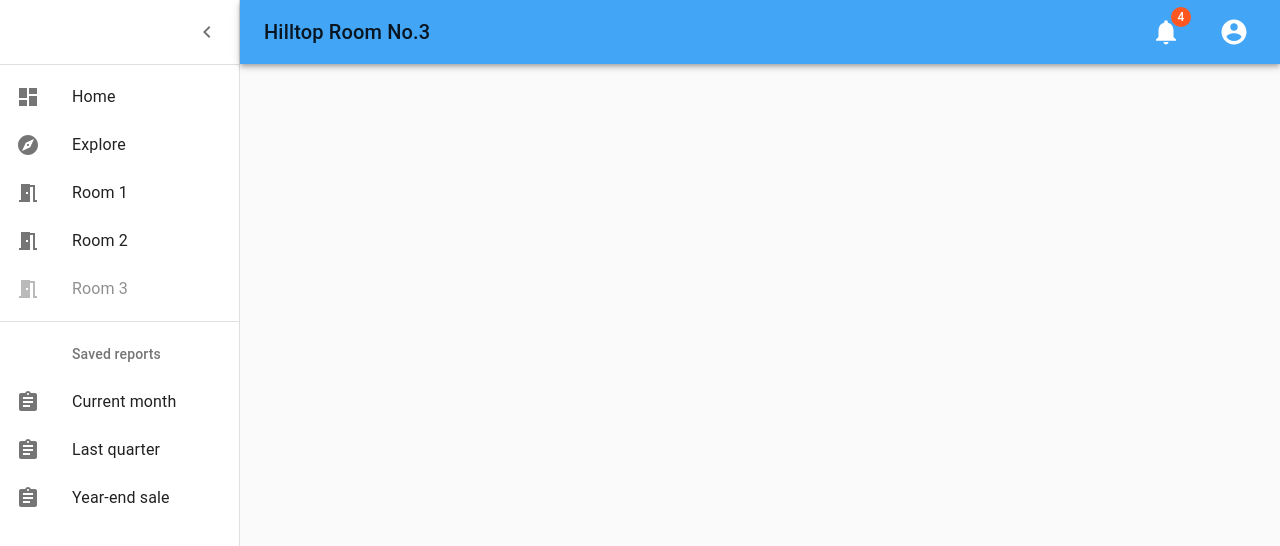
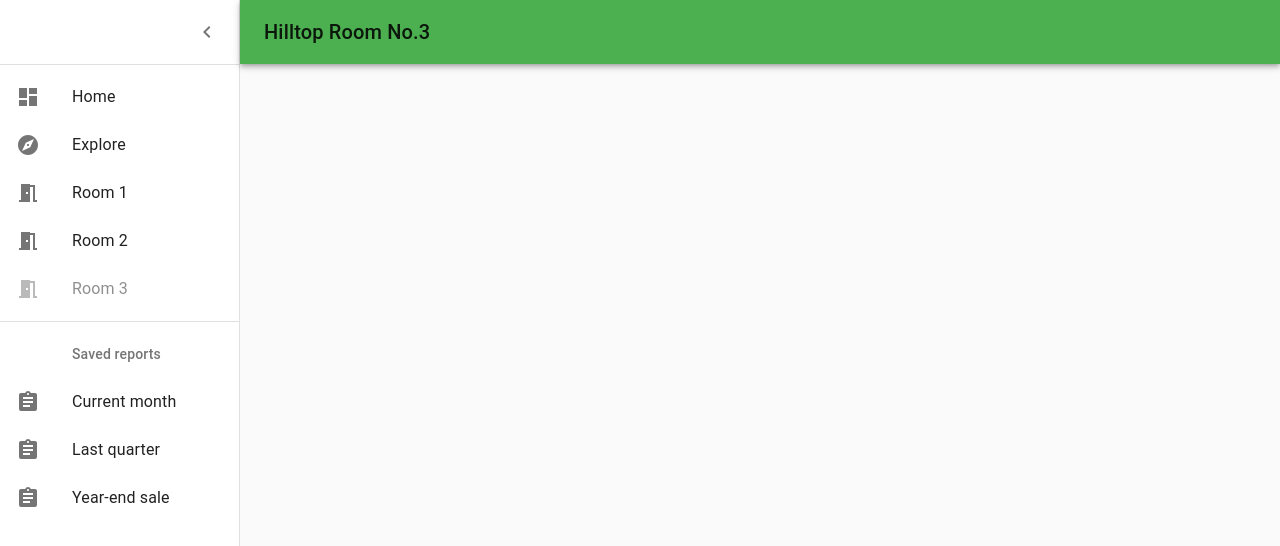
Before and after one commit to TomTheMystik/hilltopwebsite, a React (Create React App) app in the folder hilltopwebsite/: page /Room3 in a window 1280 px wide. Shown: the top 546 px of the page. Built offline with nearby package versions, Linux system fonts and the light colour scheme.

Commit message:
Add grid structure to homepage

```diff
--- a/hilltopwebsite/src/CustomDrawer.jsx
+++ b/hilltopwebsite/src/CustomDrawer.jsx
@@ -103,17 +103,6 @@ const useStyles = makeStyles((theme) => ({
     fixedHeight: {
       height: 240,
     },
-    headerIcons: {
-      borderLeft: 40,
-      fontSize: 30,
-      color: 'white',
-    },
-    NotificationButton: {
-      flexGrow: 2,
-    },
-    AccountButton: {
-      flexGrow: 2,
-    },
   }));
 
 const CustomDrawer = (props) => {
@@ -140,19 +129,7 @@ const CustomDrawer = (props) => {
           <Typography component="h1" variant="h6" color="inherit" noWrap className={classes.title}>
             {title}
           </Typography>
-          <IconButton color="inherit" className={classes.NotificationButton}>
-            <Badge badgeContent={4} color="secondary">
-              <NotificationsIcon className={classes.headerIcons} />
-            </Badge>
-          </IconButton>
-          <IconButton
-              edge="end"
-              aria-label="account of current user"
-              color="inherit"
-              className={classes.AccountButton}
-            >
-              <AccountCircleIcon className={classes.headerIcons} />
-            </IconButton>
+
         </Toolbar>
       </AppBar>
 
--- a/hilltopwebsite/src/HomeScreen.js
+++ b/hilltopwebsite/src/HomeScreen.js
@@ -7,16 +7,15 @@ import Link from '@material-ui/core/Link';
 import CustomDrawer from './CustomDrawer';
 import { makeStyles } from '@material-ui/core/styles';
 import ReactWeather, { useOpenWeather } from 'react-open-weather';
+import Grid from '@material-ui/core/Grid';
+import hilltop from './assets/hilltop.jpeg';
+
 
 function Copyright() {
   return (
     <Typography variant="body2" color="textSecondary" align="center">
-      {'Copyright © '}
-      <Link color="inherit" href="https://material-ui.com/">
-        Hilltop Drumbo
-      </Link>{' '}
+      {'Copyright © Hilltop Drumbo '}
       {new Date().getFullYear()}
-      {'.'}
     </Typography>
   );
 }
@@ -31,13 +30,8 @@ const useStyles = makeStyles((theme) => ({
     height: '100vh',
     overflow: 'auto',
   },
-  container: {
-    paddingTop: theme.spacing(4),
-    paddingBottom: theme.spacing(4),
-  },
-  weatherContainer: {
-    height: 500,
-    width: 500
+  containerSpacing: {
+    padding: 10,
   },
 
 }));
@@ -65,8 +59,30 @@ const HomeScreen = ( props ) => {
 
       <main className={classes.content}>
         <div className={classes.appBarSpacer} />
-        <Container maxWidth="lg" className={classes.container}>
-        <Container maxWidth="sm" className={classes.weatherContainer}>
+
+        <Grid container spacing={3} className={classes.containerSpacing}>
+
+        <Grid item xs={12}>
+
+          <img src={hilltop} width={1000} />
+
+        </Grid>
+
+          <Grid item xs={3}>
+
+            <ReactWeather
+              isLoading={isLoading}
+              errorMessage={errorMessage}
+              data={data}
+              lang="en"
+              locationLabel="Drumbo"
+              unitsLabels={{ temperature: '°C', windSpeed: 'Km/h' }}
+              showForecast
+            />
+
+          </Grid>
+
+          <Grid item xs={3}>
 
             <ReactWeather
               isLoading={isLoading}
@@ -77,12 +93,54 @@ const HomeScreen = ( props ) => {
               unitsLabels={{ temperature: 'C', windSpeed: 'Km/h' }}
               showForecast
             />
-          </Container>
 
-          <Box pt={4}>
+          </Grid>
+
+          <Grid item xs={3}>
+
+            <ReactWeather
+              isLoading={isLoading}
+              errorMessage={errorMessage}
+              data={data}
+              lang="en"
+              locationLabel="Drumbo"
+              unitsLabels={{ temperature: 'C', windSpeed: 'Km/h' }}
+              showForecast
+            />
+
+          </Grid>
+          <Grid item xs={3}>
+
+            <ReactWeather
+              isLoading={isLoading}
+              errorMessage={errorMessage}
+              data={data}
+              lang="en"
+              locationLabel="Drumbo"
+              unitsLabels={{ temperature: 'C', windSpeed: 'Km/h' }}
+              showForecast
+            />
+
+          </Grid>
+
+          <Grid item xs={12}>
+
+
               <Copyright />
-          </Box>
-        </Container>
+
+
+          </Grid>
+
+
+
+
+
+
+        </Grid>
+
+
+
+
       </main>
     </div>
   );
--- a/hilltopwebsite/src/theme.js
+++ b/hilltopwebsite/src/theme.js
@@ -5,12 +5,17 @@ import {colors} from '@material-ui/core';
 const theme = createMuiTheme({
   palette: {
     primary: {
-      main: colors.blue[400],
+      main: colors.green[500],
     },
     secondary: {
       main: colors.deepOrange[500],
     },
   },
+  headerIcons: {
+    borderLeft: 40,
+    fontSize: 30,
+    color: 'white',
+  },
 });
 
 export default theme;
```
Also changed, not shown: hilltopwebsite/src/assets/hilltop.jpeg (added). Lines whose indentation alone changed are shown as unchanged.
